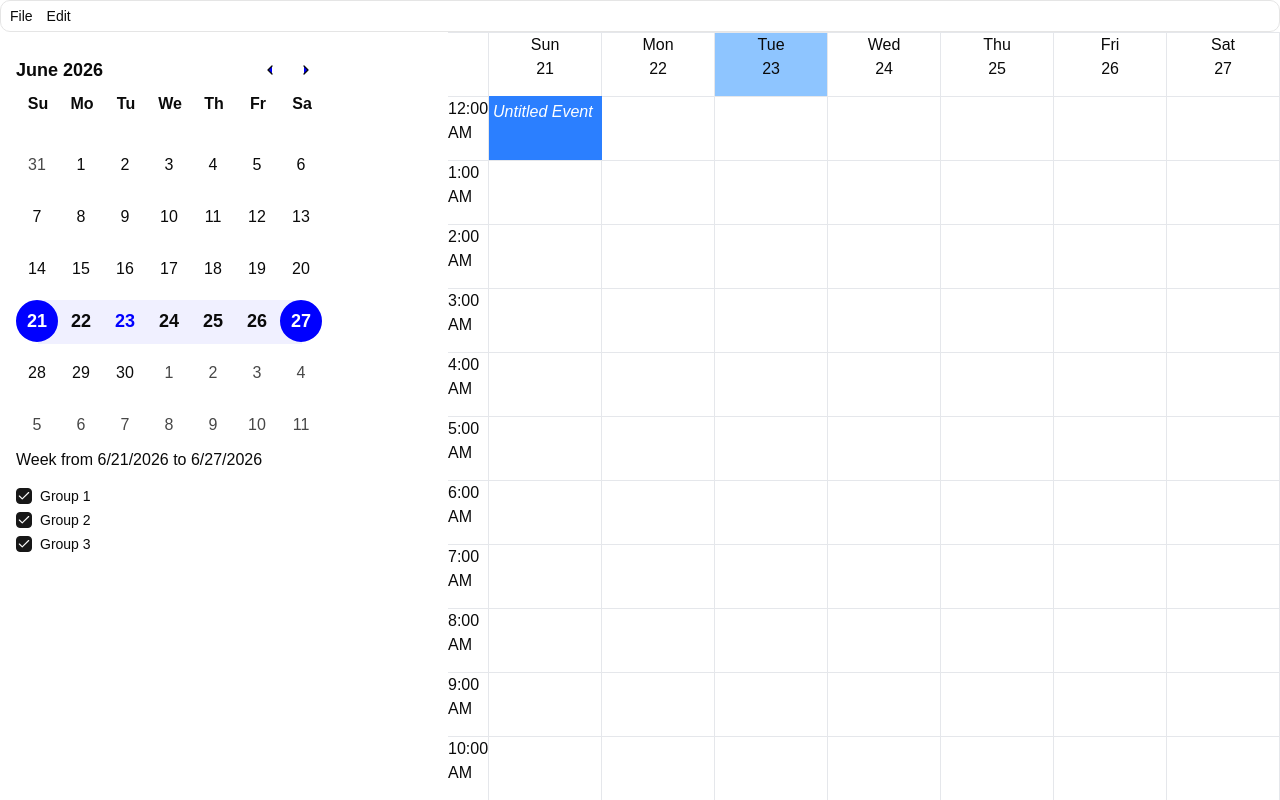
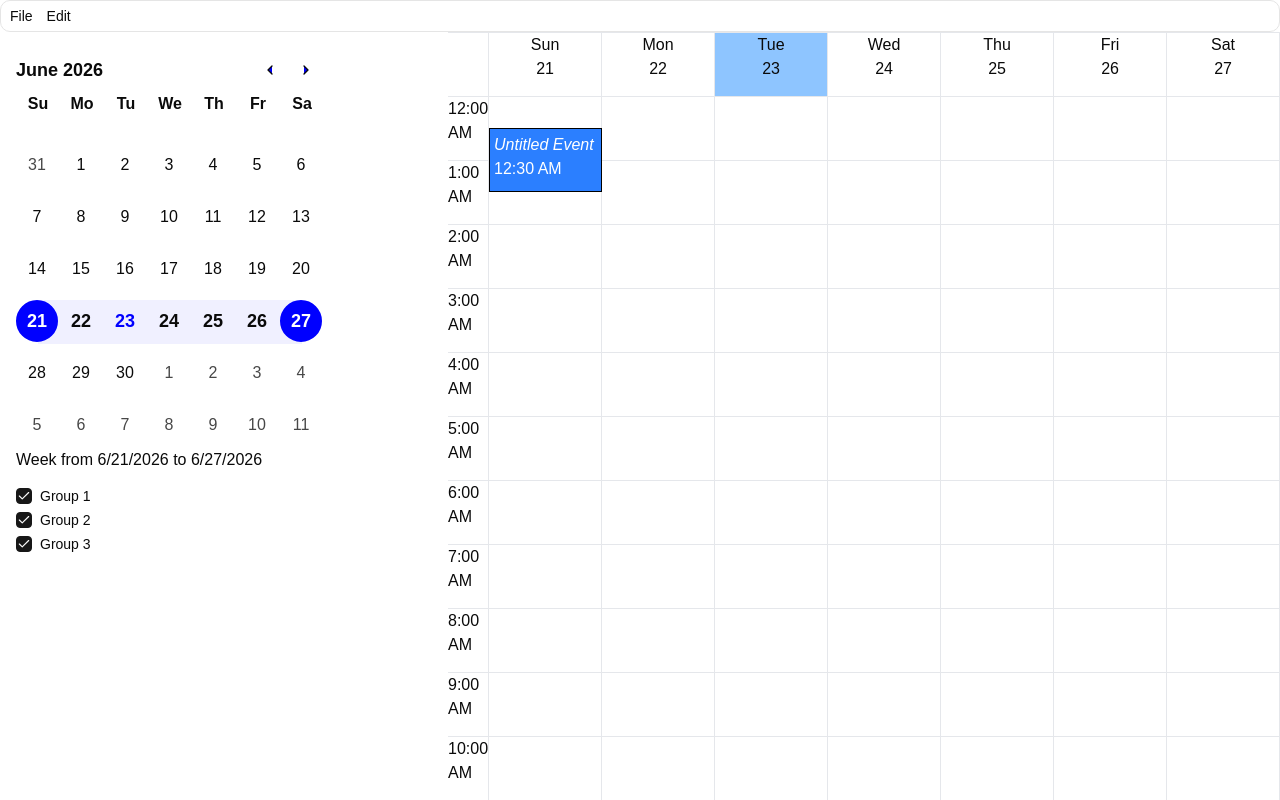
Before and after one commit to arthur5i/LemonCalendar, a Next.js app: page / in a window 1280 px wide. Both pictures are taken after a click on the element 545 px from the left and 128 px from the top of the page. Built offline with nearby package versions, Linux system fonts and the light colour scheme.

Commit message:
Allow calendar events to be added with 15 minutes of precision

```diff
--- a/app/lib/const.ts
+++ b/app/lib/const.ts
@@ -4,7 +4,7 @@ import { createNumberSequence } from "./utils";
 export const TEST_EVENT_GROUPS = true;
 
 export const PRESET_PREFERENCES: Map<String, PreferencesType> = new Map([
-  ["NA", {
+  ["US", {
     tfHourTime: false,
     dateFormat: DateFormat.MDY,
     weekStartsOnMonday: false
@@ -41,9 +41,15 @@ export const DAYS_OF_WEEK: WeekDay[] = [
   { id: 6, name: "Saturday", shortName: "Sat", shorterName: "Sa"  },
 ];
 
+export const ROW_HEIGHT = 16;
+export const SPACING = 4;
+export const MINUTE_INTERVAL = 15;
+
+export const SECONDS_IN_MINUTE = 60;
+export const MINUTES_IN_HOUR = 60;
 export const HOURS_IN_DAY = 24;
-export const HOURS_SEQUENCE = createNumberSequence(HOURS_IN_DAY);
+export const HOURS_SEQUENCE = createNumberSequence(HOURS_IN_DAY, 0);
 
-export const DEFAULT_EVENT_TITLE = "";
+export const PLACEHOLDER_EVENT_TITLE = "Untitled Event";
 export const DEFAULT_COLOR = "#558afc";
 export const DEFAULT_EVENT_DURATION = 15;
--- a/app/lib/events.ts
+++ b/app/lib/events.ts
@@ -16,7 +16,7 @@ export class CalEvent {
   id: string;
   fromDate: Date;
   toDate: Date;
-  title: string = DEFAULT_EVENT_TITLE;
+  title: string = "";
   description: string = "";
   //location: Location;
   color: string = DEFAULT_COLOR;
--- a/app/lib/utils.ts
+++ b/app/lib/utils.ts
@@ -1,16 +1,17 @@
 import { MONTHS, DAYS_OF_WEEK } from "./const";
+import { Month } from "./types";
 import { DateRange } from 'react-day-picker';
-import { addDays, startOfWeek } from "date-fns";
+import { format, addDays, startOfWeek } from "date-fns";
 
-export function createNumberSequence(len: number) {
+export function createNumberSequence(len: number, startFrom: number): number[] {
   const arrayOut = new Array(len);
-  for (let i = 0; i < len; i++) {
+  for (let i = startFrom; i < len + startFrom; i++) {
     arrayOut[i] = i;
   }
   return arrayOut;
 }
 
-export function getMonth(id: number) {
+export function getMonth(id: number): Month {
   return MONTHS[id];
 }
 
@@ -27,7 +28,7 @@ export function getWeekRangeOfDate(dateIn: Date): DateRange {
  * @param hour The hour of the day, between 0-23
  * @param iso If true, return in 24 hour time, otherwise use 12 hour time
  */
-export function getSimpleTime(hour: number, iso: boolean) {
+export function getSimpleTime(hour: number, iso: boolean): string {
   if (iso) {
     return `${hour}:00`;
   } else {
@@ -35,6 +36,22 @@ export function getSimpleTime(hour: number, iso: boolean) {
   }
 }
 
-export function calcSpacing(numberIn: number) {
+export function formatAsTime(dateIn: Date, tfHourTime: boolean): string {
+  const timeFormat = tfHourTime ? "HH:mm" : "hh:mm a";
+  return format(dateIn, timeFormat);
+}
+
+export function calcSpacing(numberIn: number): string {
   return `calc(var(--spacing) * ${numberIn})`;
 }
+
+export function roundToNearestInt(numberIn: number, roundTo: number): number {
+  const basis: number = numberIn % roundTo;
+  const halfway: number = roundTo / 2;
+
+  if (basis < halfway) {
+    return numberIn - basis;
+  } else {
+    return numberIn + (roundTo - basis);
+  }
+}
--- a/app/page.tsx
+++ b/app/page.tsx
@@ -1,6 +1,7 @@
 "use client";
 
 import { useState, useContext } from "react";
+import { enableMapSet } from "immer";
 import { useImmer } from "use-immer";
 import { getWeekRangeOfDate } from "./lib/utils";
 import CurrentTime from "./lib/time";
@@ -11,6 +12,8 @@ import MainMenuBar from "./ui/mainmenubar";
 import OptionsPanel from "./ui/optionspanel";
 import CalendarPanel from "./ui/calendar";
 import { DateRange } from 'react-day-picker';
+
+enableMapSet();
 
 export default function Home() {
   // Placeholder data for testing groups, will be loaded from cookies or web API in future
@@ -39,7 +42,8 @@ export default function Home() {
   ]);
 
   // Stores the information about calendar events set by the user
-  const [events, setEvents]: [events: CalEvent[], setEvents: Function] = useImmer([]);
+  const [events, setEvents]: [events: Map<string, CalEvent>, setEvents: Function]
+  = useImmer(new Map<string, CalEvent>());
 
   // Keeps track of what week is currently being focused on
   const [selectedWeek, setSelectedWeek] = useState<DateRange>(
--- a/app/ui/calendar.tsx
+++ b/app/ui/calendar.tsx
@@ -2,25 +2,20 @@
 
 import { useContext } from "react";
 import EventBlock from "./eventblock";
-import { DAYS_OF_WEEK, HOURS_IN_DAY } from "../lib/const";
+import { ROW_HEIGHT, SPACING, MINUTE_INTERVAL, MINUTES_IN_HOUR, DAYS_OF_WEEK, HOURS_IN_DAY, HOURS_SEQUENCE } from "../lib/const";
 import CurrentTime from "../lib/time";
 import { CalEvent } from "../lib/events";
-import { getSimpleTime, calcSpacing } from "../lib/utils";
-import { format, addDays, isSameDay } from "date-fns";
+import { getSimpleTime, roundToNearestInt } from "../lib/utils";
+import { format, addDays, isSameDay, setHours } from "date-fns";
 import { DateRange } from "react-day-picker";
 import { Properties } from "csstype";
 import { Preferences } from "../lib/context";
-
-// Consider allowing user to alter this and other style values
-//const spacing = Number.parseInt(getCSSVariable("--spacing"));
-const rowHeightValue = 16;
-const rowHeight = calcSpacing(rowHeightValue);
 
 /**
  * The main interactive calendar of the application.
  */
 export default function CalendarPanel({ selectedWeek, events, setEvents }: {
-  selectedWeek: DateRange, events: CalEvent[], setEvents: Function
+  selectedWeek: DateRange, events: Map<string, CalEvent>, setEvents: Function
 }) {
   /*
   NOTE FOR FUTURE REFERENCE
@@ -54,7 +49,7 @@ function CalBlock({headerType, onClick, children}:
   {headerType?: boolean, onClick?: React.MouseEventHandler<HTMLDivElement>, children?: React.ReactNode}) {
 
   const cssStyle = {
-    height: rowHeight
+    height: ROW_HEIGHT * SPACING
   }
 
   let headerStyle = "";
@@ -74,8 +69,8 @@ function CalBlock({headerType, onClick, children}:
  * Displays each hour of the day on the left of the UI
  */
 function TimeColumn() {
-  const hourBlocks = Array(HOURS_IN_DAY).fill(0).map((value, index) => {
-    return <TimeBlock hour={index} key={index}/>
+  const hourBlocks = HOURS_SEQUENCE.map((hour, index) => {
+    return <TimeBlock hour={hour} key={index}/>
   });
 
   return <div>
@@ -86,7 +81,7 @@ function TimeColumn() {
 
 
 function DateColumn({date, events, setEvents}:
-  {date: Date, events: CalEvent[], setEvents: Function}) {
+  {date: Date, events: Map<string, CalEvent>, setEvents: Function}) {
   const isCurrentDay = isSameDay(date, CurrentTime.date);
   const columnDate = date.getDate();
   const weekDay = DAYS_OF_WEEK[date.getDay()];
@@ -95,19 +90,20 @@ function DateColumn({date, events, setEvents}:
   const innerColumnStyle: Properties = {
     position: "absolute",
     width: "100%",
-    top: `calc(var(--spacing) * ${rowHeightValue} + ${rowHeightValue})`,
+    top: `calc(var(--spacing) * ${ROW_HEIGHT} + ${ROW_HEIGHT})`,
   };
 
-  const hourBlocks = Array(HOURS_IN_DAY).fill(0).map((value, index) => {
+  const hourBlocks = HOURS_SEQUENCE.map((hour, index) => {
+    const dateOfHour = setHours(date, hour);
     return <HourBlock
-    hour={index}
-    date={date}
+    date={dateOfHour}
     setEvents={setEvents}
     key={index}
     />
   });
 
-  const thisDayEvents = events.filter(event => {
+  // Get all events for the day that this column represents
+  const thisDayEvents = events.values().toArray().filter(event => {
     return (isSameDay(date, event.fromDate));
   });
 
@@ -116,7 +112,6 @@ function DateColumn({date, events, setEvents}:
       thisEvent={event}
       events={events}
       setEvents={setEvents}
-      rowHeightValue={rowHeightValue}
       key={event.id}/>;
   });
 
@@ -155,20 +150,23 @@ function TimeBlock({hour}: {hour: number}) {
  * @param param0
  * @returns
  */
-function HourBlock({hour, date, setEvents}:
-  {hour: number, date: Date, setEvents: Function}) {
+function HourBlock({date, setEvents}: {date: Date, setEvents: Function}) {
+  return <CalBlock onClick={e => {createEvent(e, date, setEvents)}}></CalBlock>
+}
 
-  function createEvent(event: React.MouseEvent<HTMLElement>) {
-    // Calculate where the mouse was clicked and use that to generate a date
-    const fromDate = new Date(date);
-    fromDate.setHours(hour);
 
-    //console.log(`X: ${event.nativeEvent.offsetX}, Y: ${event.nativeEvent.offsetY}`);
+function createEvent(event: React.MouseEvent<HTMLElement>, date: Date, setEvents: Function) {
+  const fromDate = new Date(date);
 
-    setEvents((draft: CalEvent[]) => {
-      draft.push(new CalEvent(fromDate));
-    });
-  }
+  const y = event.nativeEvent.offsetY;
+  const height = ROW_HEIGHT * SPACING;
+  const minuteRatio = y / height;
+  let eventMinute = minuteRatio * MINUTES_IN_HOUR;
+  eventMinute = roundToNearestInt(eventMinute, MINUTE_INTERVAL);
+  fromDate.setMinutes(eventMinute);
 
-  return <CalBlock onClick={createEvent}></CalBlock>
+  setEvents((draft: Map<string, CalEvent>) => {
+    const newEvent = new CalEvent(fromDate);
+    draft.set(newEvent.id, newEvent);
+  });
 }
--- a/app/ui/eventblock.tsx
+++ b/app/ui/eventblock.tsx
@@ -1,9 +1,11 @@
 "use client";
 
-import { useState, useReducer } from "react";
-import { format, isSameDay } from "date-fns";
+import { useState, useReducer, useContext } from "react";
+import { isSameDay } from "date-fns";
 import { CalEvent } from "../lib/events";
-import { calcSpacing } from "../lib/utils";
+import { formatAsTime } from "../lib/utils";
+import { Preferences } from "../lib/context";
+import { ROW_HEIGHT, SPACING, PLACEHOLDER_EVENT_TITLE, MINUTES_IN_HOUR } from "../lib/const";
 
 /**
  *
@@ -14,18 +16,21 @@ import { calcSpacing } from "../lib/utils";
  * @prop rowHeightValue {number} The value containing the height of the row on the calendar
  * @returns
  */
-export default function EventBlock({thisEvent, events, setEvents, rowHeightValue}:
-  {thisEvent: CalEvent, events: CalEvent[], setEvents: Function, rowHeightValue: number}) {
+export default function EventBlock({thisEvent, events, setEvents}:
+  {thisEvent: CalEvent, events: Map<string, CalEvent>, setEvents: Function}) {
   /*
   TODO: Handle having multiple events happening at the same time
   */
+  const preferences = useContext(Preferences);
+
   const [editingTitle, setEditingTitle] = useState(false);
   const [titleDraft, setTitleDraft] = useState(thisEvent.title);
 
-  const rowHeight = calcSpacing(rowHeightValue);
+  const rowHeight = ROW_HEIGHT * SPACING;
 
   function getYPos() {
-    return thisEvent.fromDate.getHours();
+    return thisEvent.fromDate.getHours() +
+    (thisEvent.fromDate.getMinutes() / MINUTES_IN_HOUR);
   }
 
   function onTitleClick(event: React.MouseEvent<HTMLElement>) {
@@ -42,8 +47,8 @@ export default function EventBlock({thisEvent, events, setEvents, rowHeightValue
     event.preventDefault();
 
     // Change event title
-    setEvents((draft: CalEvent[]) => {
-      const alterEvent = draft.find((val: CalEvent) => (val.id === thisEvent.id));
+    setEvents((draft: Map<string, CalEvent>) => {
+      const alterEvent = events.get(thisEvent.id);
       if (alterEvent !== undefined) {
         alterEvent.title = titleDraft;
       } else {
@@ -62,20 +67,22 @@ export default function EventBlock({thisEvent, events, setEvents, rowHeightValue
       onBlur={setEventTitle}
       autoFocus={true}></input>
   } else {
-    eventName = <span onClick={onTitleClick}>
-      {(thisEvent.title === "") ? <i>Untitled Event</i> : thisEvent.title}
+    eventName = <span onClick={onTitleClick} className="cursor-text">
+      {(thisEvent.title === "") ? <i>{PLACEHOLDER_EVENT_TITLE}</i> : thisEvent.title}
     </span>
   }
 
   const cssStyle = {
     height: rowHeight,
-    top: `calc(var(--spacing) * ${rowHeightValue * getYPos()})`
+    top: `calc(var(--spacing) * ${ROW_HEIGHT * getYPos()})`
   }
-  const twStyle = "bg-blue-500 text-white p-1 w-full absolute";
+  const twStyle = "bg-blue-500 text-white p-1 w-full absolute border border-black cursor-grab";
+  const displayTime = formatAsTime(thisEvent.fromDate, preferences.tfHourTime);
 
   return <div
   style={cssStyle}
   className={twStyle}>
-    {eventName}
+    <div>{eventName}</div>
+    <div>{displayTime}</div>
   </div>
 }
--- a/scripts.ts
+++ b/scripts.ts
@@ -30,13 +30,38 @@ function generateUuid(amountIn: number | undefined) {
   console.log(uuidOut.toString());
 }
 
+function roundToNearestInt(numberIn: number, roundTo: number): number {
+  const basis: number = numberIn % roundTo;
+  const halfway: number = roundTo / 2;
+
+  if (basis < halfway) {
+    return numberIn - basis;
+  } else {
+    return numberIn + (roundTo - basis);
+  }
+}
+
+function testRoundToNearestInt(numberIn: string, roundTo: string) {
+  const realNumberIn = parseInt(numberIn);
+  const realRoundTo = parseInt(roundTo);
+
+  const numberOut = roundToNearestInt(realNumberIn, realRoundTo);
+  console.log(numberOut.toString());
+}
+
 program.command("init-eventgroups")
 .description("Initialize the test EventGroup objects.")
 .action(initEventGroups);
 
 program.command("uuid")
-.description("Generate UUIDs")
+.description("Generate UUIDs.")
 .argument("[amount]")
 .action(generateUuid);
 
+program.command("round")
+.description("Test roundToNearestInt function.")
+.argument("<numberIn>")
+.argument("<roundTo>")
+.action(testRoundToNearestInt);
+
 program.parse()
```
